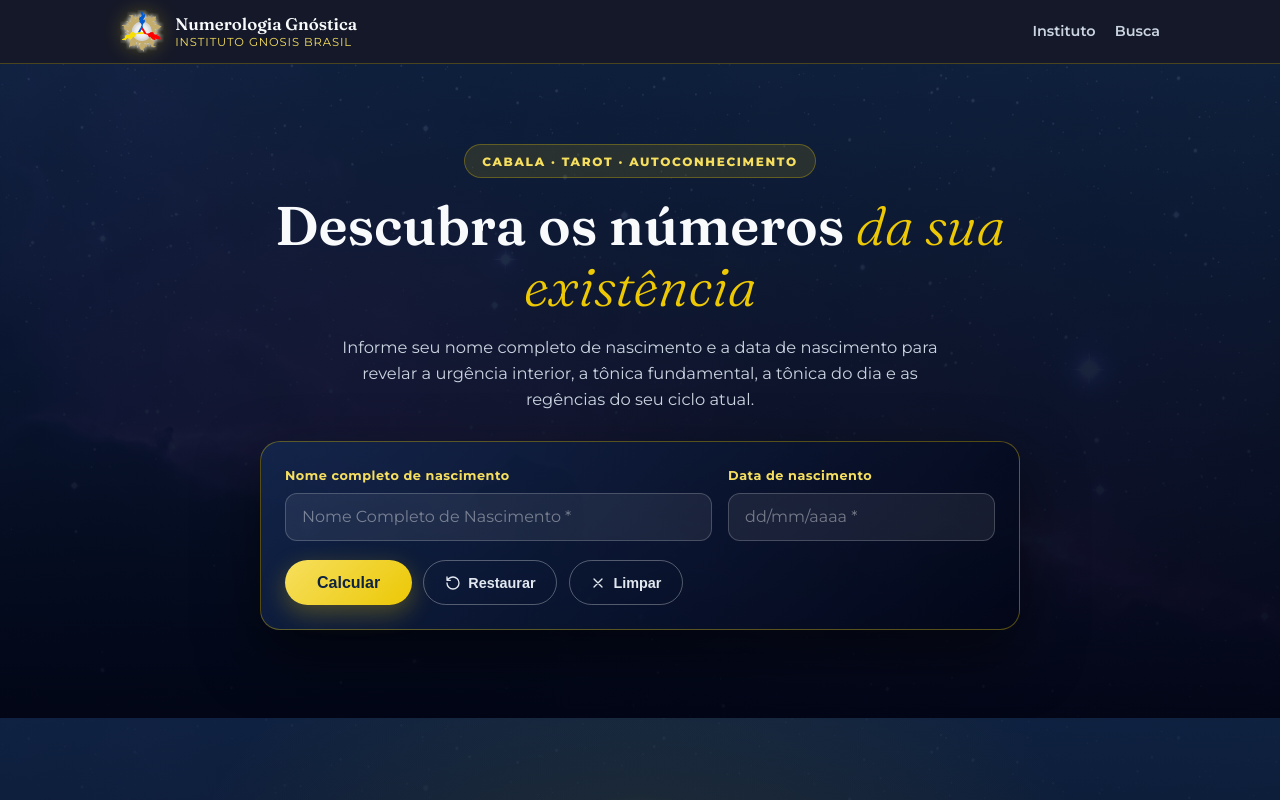
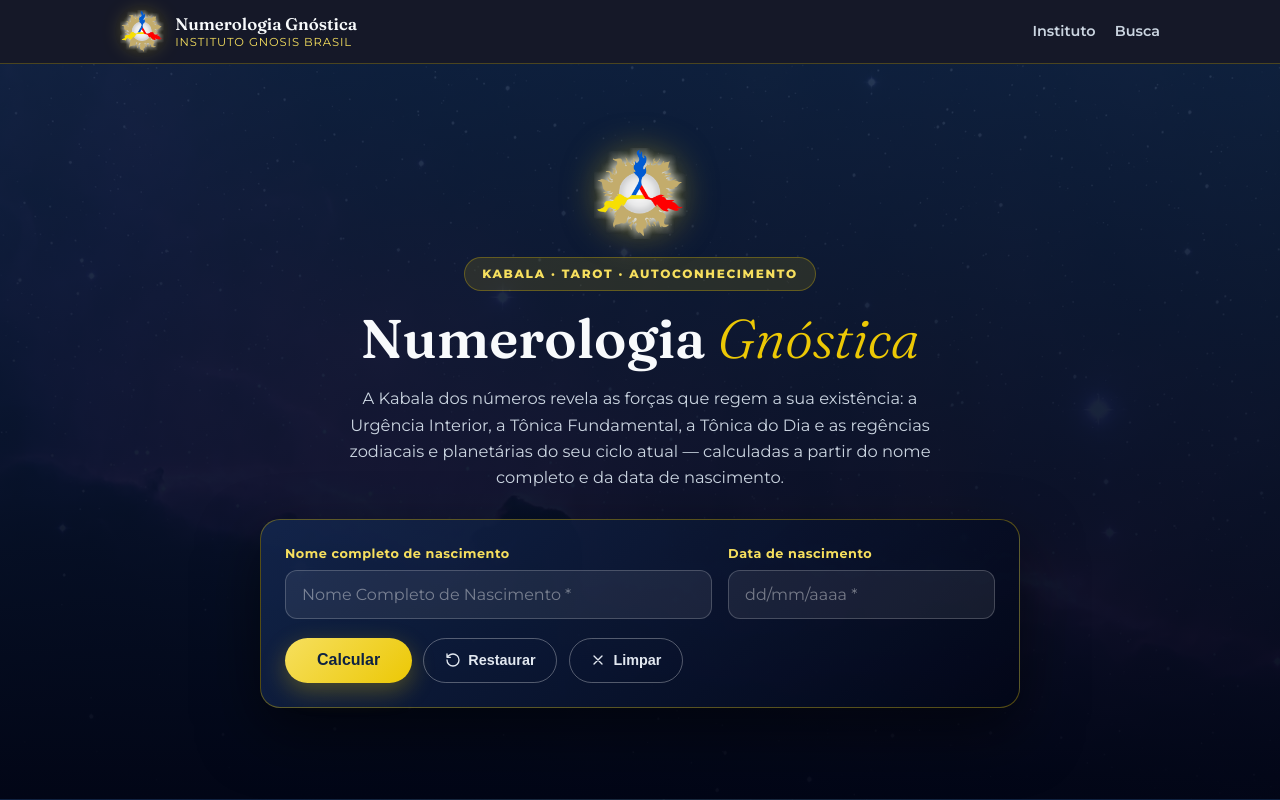
Before and after one commit to gnosisbrasil/igb-numerologia, a React (Vite) app: page / in a window 1280 px wide. Shown: the top 800 px of the page. Built offline with nearby package versions, Linux system fonts and the light colour scheme.

Commit message:
feat: hero em tela cheia com logo e texto sobre numerologia (Kabala)

```diff
--- a/src/App.jsx
+++ b/src/App.jsx
@@ -289,13 +289,16 @@
       <main>
         <section className="hero">
           <div className="hero-interno">
-            <p className="hero-eyebrow">Cabala · Tarot · Autoconhecimento</p>
+            <img src="/logoGnosis.png" alt="Logo Gnosis" className="hero-logo" width="92" height="92" />
+            <p className="hero-eyebrow">Kabala · Tarot · Autoconhecimento</p>
             <h1>
-              Descubra os números <em>da sua existência</em>
+              Numerologia <em>Gnóstica</em>
             </h1>
             <p className="hero-sub">
-              Informe seu nome completo de nascimento e a data de nascimento para revelar a urgência
-              interior, a tônica fundamental, a tônica do dia e as regências do seu ciclo atual.
+              A Kabala dos números revela as forças que regem a sua existência: a Urgência
+              Interior, a Tônica Fundamental, a Tônica do Dia e as regências zodiacais e
+              planetárias do seu ciclo atual — calculadas a partir do nome completo e da
+              data de nascimento.
             </p>
 
             <form
--- a/src/index.css
+++ b/src/index.css
@@ -132,13 +132,31 @@
     url("/galaxy-bg.webp") center / cover no-repeat;
   color: #f8fafc;
   text-align: center;
-  padding: clamp(3rem, 7vw, 5rem) 1.25rem clamp(3.5rem, 8vw, 5.5rem);
+  padding: clamp(2.5rem, 6vh, 4rem) 1.25rem clamp(3rem, 7vh, 5rem);
   position: relative;
+  min-height: calc(100vh - 65px);
+  min-height: calc(100dvh - 65px);
+  display: flex;
+  flex-direction: column;
+  align-items: center;
+  justify-content: center;
 }
 
 .hero-interno {
   max-width: 760px;
   margin-inline: auto;
+  width: 100%;
+  display: flex;
+  flex-direction: column;
+  align-items: center;
+}
+
+.hero-logo {
+  width: 92px;
+  height: 92px;
+  object-fit: contain;
+  margin-bottom: 1.1rem;
+  filter: drop-shadow(0 0 18px rgba(236, 200, 5, 0.5));
 }
 
 .hero-eyebrow {
@@ -183,6 +201,7 @@
   padding: 1.5rem;
   text-align: left;
   box-shadow: 0 24px 60px rgba(0, 0, 0, 0.5);
+  width: 100%;
 }
 
 .form-linha {
@@ -1078,6 +1097,11 @@
     padding: 2.2rem 1rem 2.8rem;
   }
 
+  .hero-logo {
+    width: 72px;
+    height: 72px;
+  }
+
   .hero-sub {
     font-size: 0.95rem;
   }
```
